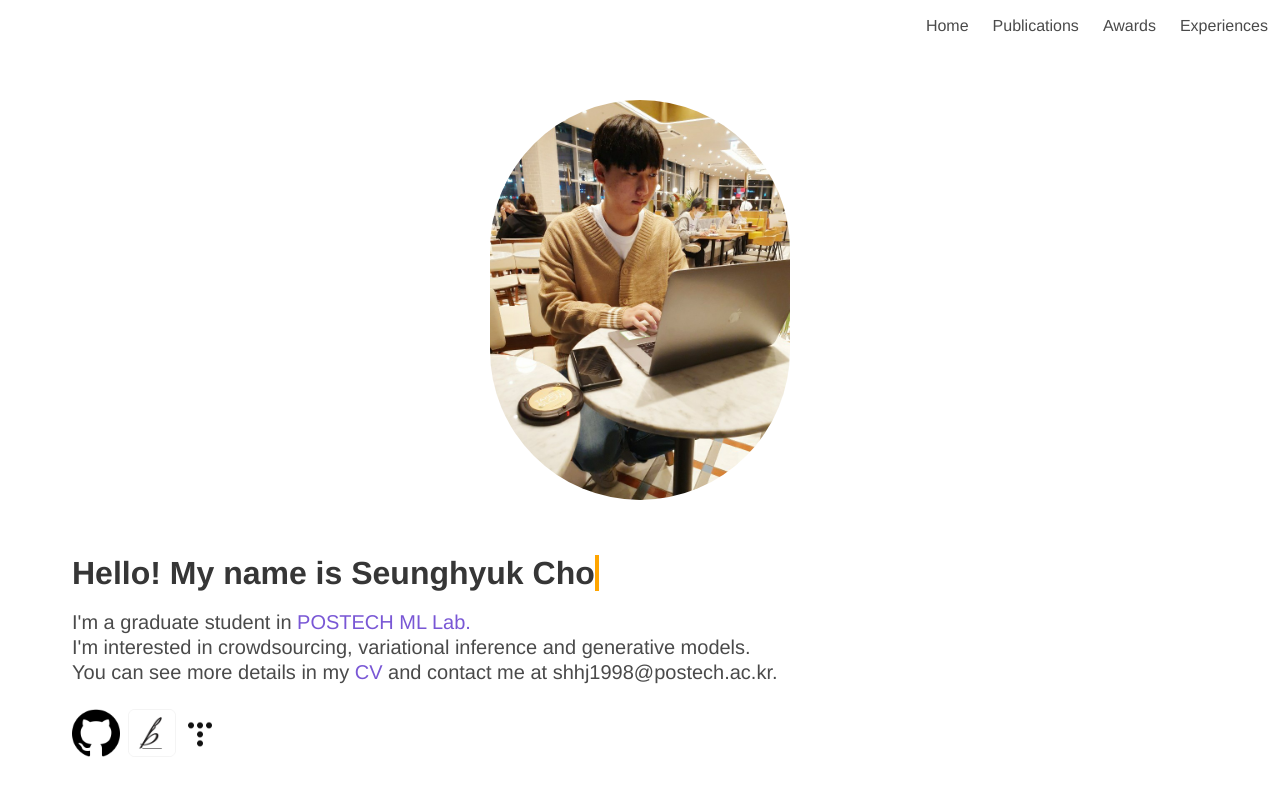
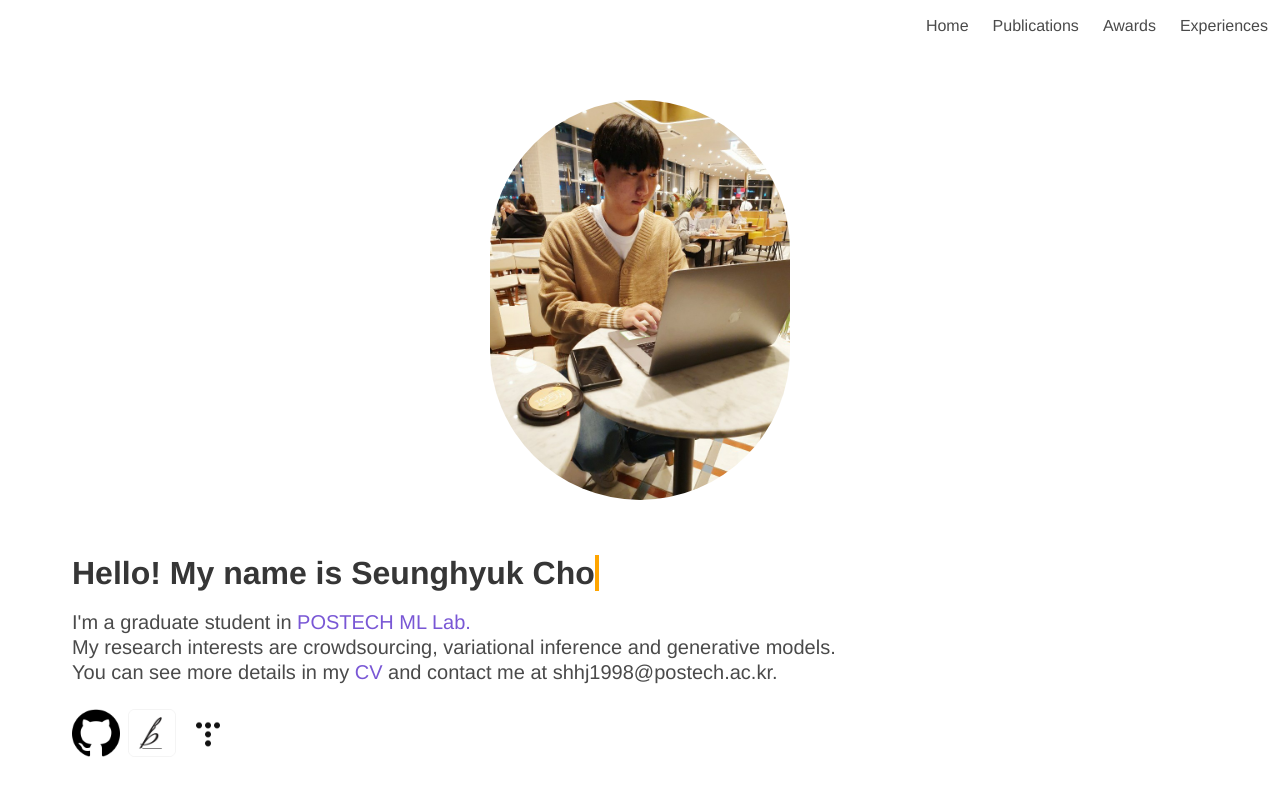
Before and after one commit to seunghyukcho/seunghyukcho.github.io, a Vue app: page / in a window 1280 px wide. Shown: the top 796 px of the page. Built offline with nearby package versions, Linux system fonts and the light colour scheme.

Commit message:
fixed home sentences

```diff
--- a/src/components/Home.vue
+++ b/src/components/Home.vue
@@ -16,14 +16,14 @@
           </div>
           <div class="subtitle is-size-6-mobile">
             I'm a graduate student in <a href="https://ml.postech.ac.kr">POSTECH ML Lab.</a><br/>
-            I'm interested in crowdsourcing, variational inference and generative models.<br/>
+            My research interests are crowdsourcing, variational inference and generative models.<br/>
             You can see more details in my <a href="https://postechackr-my.sharepoint.com/:b:/g/personal/shhj1998_postech_ac_kr/EcKNl3iUXDpBkpVyi976KsAB5HH9eAstxlLX9ZDGVZMN7w?e=wem7Er">CV</a> and contact me at shhj1998@postech.ac.kr.
           </div>
           <div class="block">
             <a href="https://github.com/seunghyukcho" class="mr-2">
               <img :src="require('../assets/github.png')" width="48"/>
             </a>
-            <a href="https://brunch.co.kr/@choseunghyek">
+            <a href="https://brunch.co.kr/@choseunghyek" class="mr-2">
               <img :src="require('../assets/brunch.png')" width="48"/>
             </a>
             <a href="https://4stack.tistory.com">
```
Also changed, not shown: 6 other files (tests, documents, lock files or other folders).
